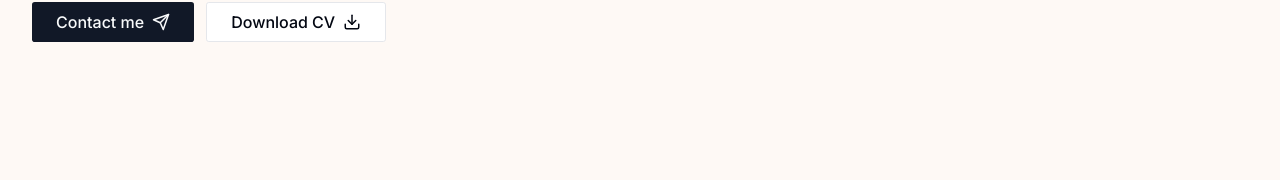
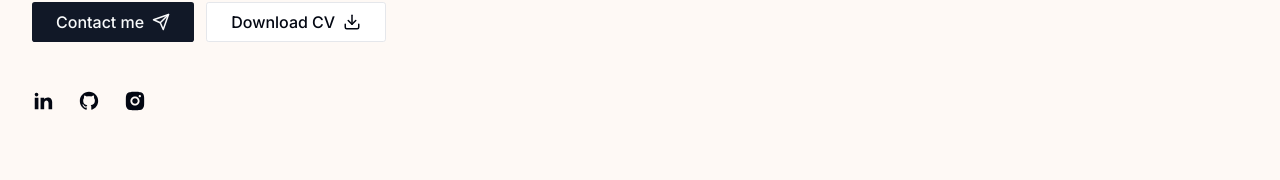
Before and after one commit to auriti-web-design/auriti-design, a Next.js app: page / in a window 1280 px wide. Shown: the part 496-676 px from the top of the page. Built offline with nearby package versions, Linux system fonts and the light colour scheme.

Commit message:
Add social network icons

```diff
--- a/app/globals.css
+++ b/app/globals.css
@@ -62,7 +62,6 @@
   }
 }
 
-
 .h1 {
   @apply text-6xl xl:text-[64px] xl:leading-[80px] tracking-[-2px] font-bold;
 }
--- a/components/Hero.jsx
+++ b/components/Hero.jsx
@@ -43,6 +43,11 @@ const Hero = () => {
                                 Download CV <Download size={18} />
                             </Button>
                         </div>
+                        {/* social */}
+                        <Social
+                            containerStyles='flex gap-x-6 mx-auto xl:mx-0'
+                            iconsStyles='text-foreground text-[22px] hover:text-primary dark:hover:text-primary-foreground transition-all'
+                        />
                     </div>
                     {/* image */}
                     <div className='xl:flex relative hidden'>Image</div>
--- a/components/Social.jsx
+++ b/components/Social.jsx
@@ -1,8 +1,43 @@
-import React from 'react'
+'use client'
 
-const Social = () => {
+import {
+  RiLinkedinFill,
+  RiGithubFill,
+  RiInstagramFill
+} from 'react-icons/ri'
+
+import Link from 'next/link'
+
+// icons
+const icons = [
+  {
+    path: '/',
+    name: <RiLinkedinFill />
+  },
+  {
+    path: '/',
+    name: <RiGithubFill />
+  },
+  {
+    path: '/',
+    name: <RiInstagramFill />
+  }
+]
+
+const Social = ({ containerStyles, iconsStyles}) => {
   return (
-    <div>Social</div>
+    <div className={`${containerStyles}`}>
+      {icons.map((icon, index) => {
+        return (
+          <Link
+            href={icon.path}
+            key={index}
+            className={`${iconsStyles}`}>
+            <div className={`${iconsStyles}`}>{icon.name}</div>
+          </Link>
+        );
+      })}
+    </div>
   )
 }
 
--- a/tailwind.config.js
+++ b/tailwind.config.js
@@ -30,9 +30,6 @@ module.exports = {
         secondary: {
           DEFAULT: "hsl(var(--secondary))",
           foreground: "hsl(var(--secondary-foreground))",
-        },
-        tertiary: {
-          DEFAULT: "hsl(var(--tertiary))",
         },
         destructive: {
           DEFAULT: "hsl(var(--destructive))",
```
